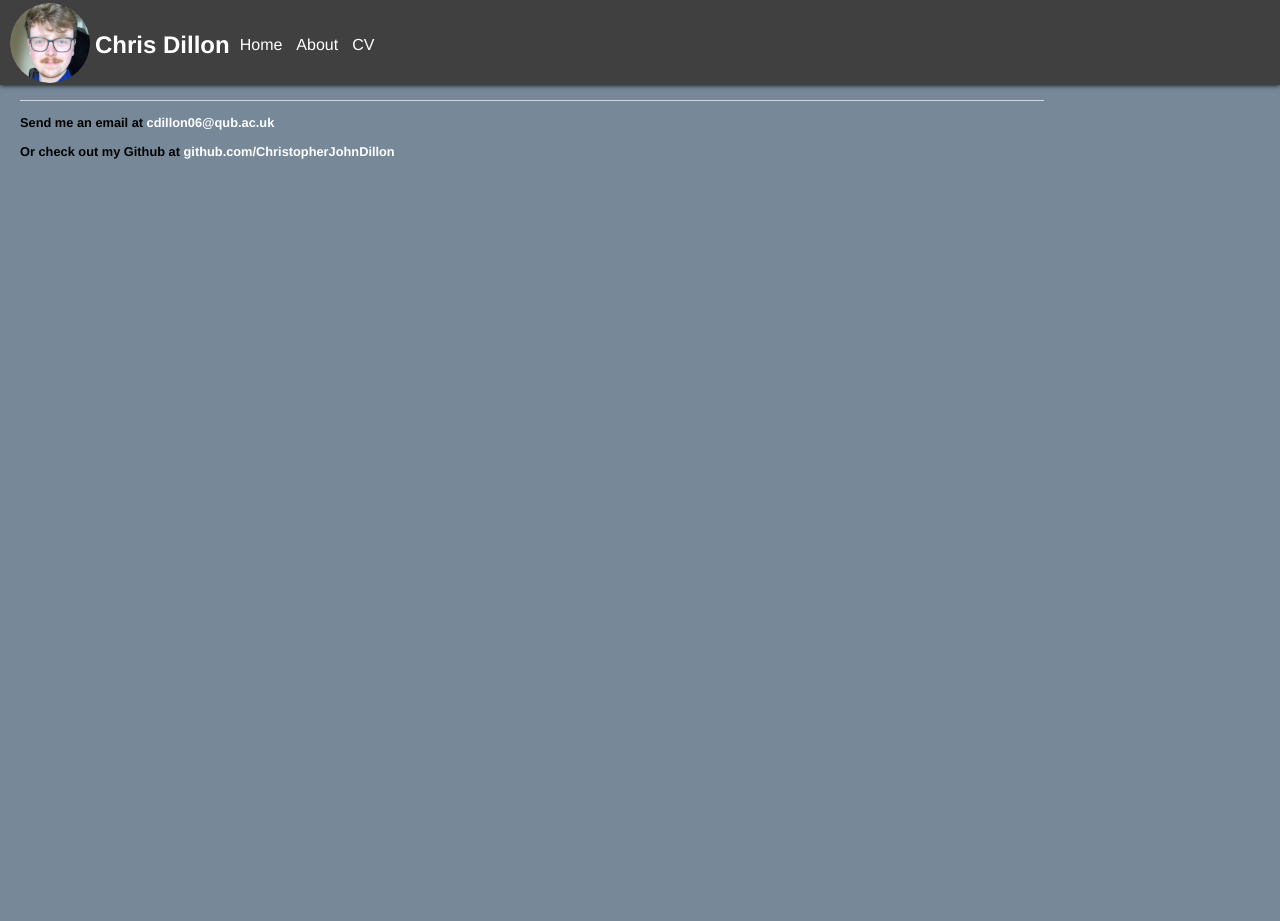
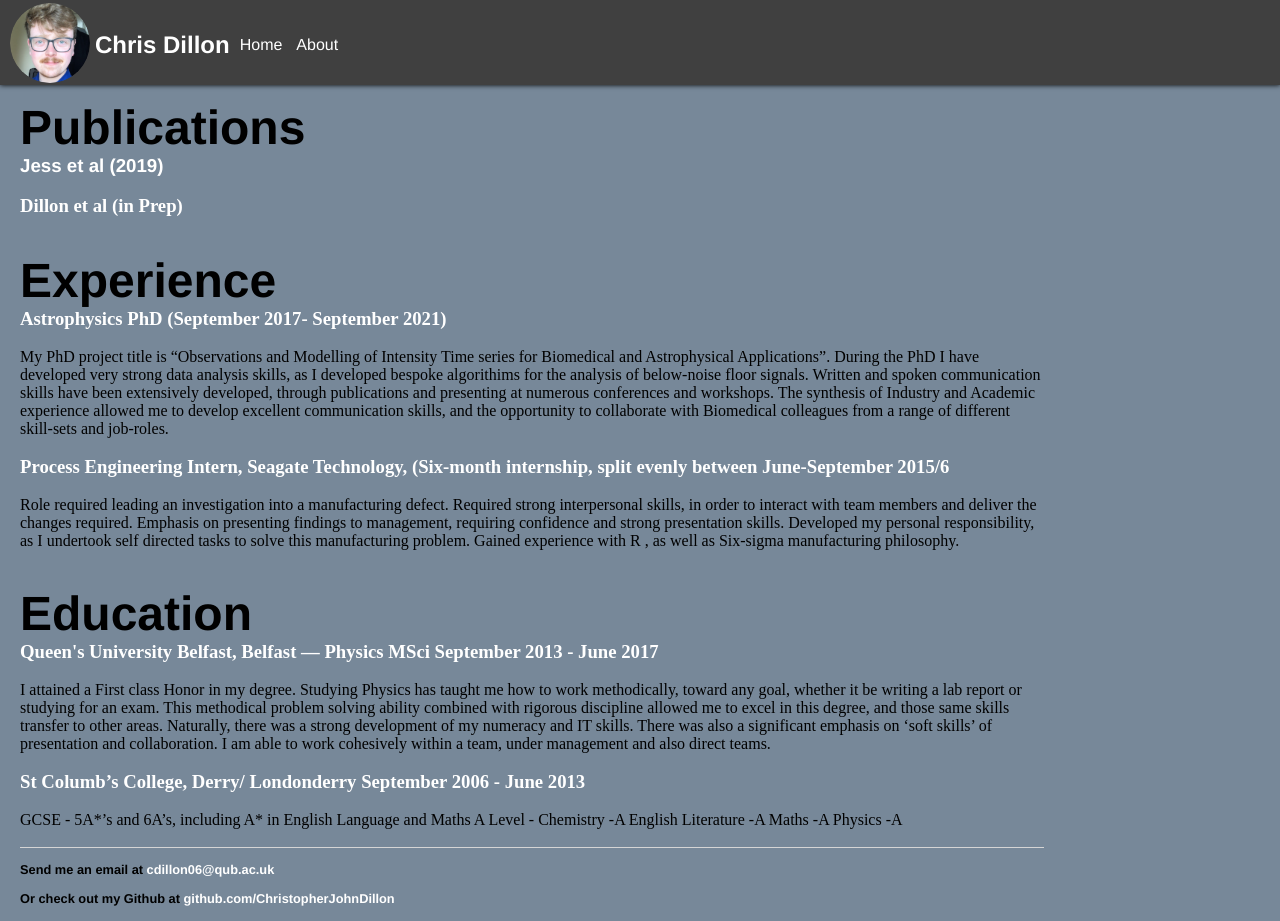
Before and after one commit to ChristopherJohnDillon/ChrisDillon.github.io, a Jekyll site: the page built from index.html, in a window 1280 px wide and 921 px high. Built offline with Jekyll 4.4.1, drawn with Linux system fonts in a browser that asks for light colours.

Commit message:
Updated the Home Page to serve as a Mini CV

```diff
--- a/_layouts/default.html
+++ b/_layouts/default.html
@@ -34,7 +34,7 @@
 
 								<li><a href="{{'/'|absolute_url}}">Home</a></li>
 								<li><a href="{{'/about'|absolute_url}}">About</a></li>
-								<li><a href="{{'/cv'|absolute_url}}">CV</a></li>
+								<!-- <li><a href="{{'/cv'|absolute_url}}">CV</a></li> -->
 								<!-- 	        		<li><a href="/blog">Blog</a></li> -->
 
 
--- a/css/main.css
+++ b/css/main.css
@@ -161,6 +161,11 @@ h1 {
     font-family:'Helvetica', 'Arial', 'Sans-Serif';
 }
 
+h3{
+  color: var(--a-txt-color);
+
+}
+
 /* Default paragraph style */
 p {
     font-size: 1.0em;
--- a/index.html
+++ b/index.html
@@ -5,9 +5,104 @@ title: Christopher Dillon
 
 <div class="blurb">
 
+
+
+
+
+
+<div class="Section">
 <p>
+<h1>Publications</h1>
+<h3>
+<a href="https://arxiv.org/pdf/1812.06978.pdf" >Jess et al (2019)</a>
+</h3>
+<br>
+<h3>
+Dillon et al (in Prep)
+</h3>
+<p>
+</div>
+<br>
+<br>
 
-</p>
+
+
+<div class="Section">
+<p>
+<h1>Experience</h1>
+
+<h3>Astrophysics PhD (September 2017-  September 2021)</h3>
+<br>
+My PhD project title is <q>Observations and Modelling of Intensity Time series for Biomedical
+and Astrophysical Applications</q>. During the PhD I have developed very strong data analysis skills,
+as I developed bespoke algorithims for the analysis of below-noise floor signals. Written and spoken communication
+skills have been extensively developed, through publications and presenting at numerous conferences and workshops.
+The synthesis of Industry and
+Academic experience allowed me to develop excellent communication skills, and the opportunity to collaborate with
+Biomedical colleagues from a range of different skill-sets and job-roles.
+
+  <br>
+  <br>
+</div>
+
+
+<h3>Process Engineering Intern, Seagate Technology, (Six-month internship, split evenly between June-September 2015/6</h3>
+<br>
+Role required leading an investigation into a manufacturing defect.
+Required strong interpersonal skills, in order to interact with team members and deliver the changes required.
+Emphasis on presenting findings to management, requiring confidence and strong presentation skills.
+Developed my personal responsibility, as I undertook self directed tasks to solve this manufacturing problem.
+Gained experience with R , as well as Six-sigma manufacturing philosophy.
+
+ <p>
+</div>
+<br>
+<br>
+
+<div class="Section">
+<p>
+<h1>Education</h1>
+
+
+<h3>Queen's University Belfast, Belfast — Physics MSci
+September 2013 - June 2017 </h3>
+
+<br>
+I attained a First class Honor in my degree. Studying Physics has taught me
+how to work methodically, toward any goal, whether it be writing a lab report or studying
+for an exam. This methodical problem solving ability combined with rigorous discipline allowed me to excel
+ in this degree, and those same skills transfer to other areas. Naturally, there was a strong development of
+ my numeracy and IT skills.
+There was also a significant emphasis on ‘soft skills’ of presentation and collaboration.
+ I am able to work cohesively within a team, under management and also direct teams.
+<br>
+<br>
+
+
+
+<h3>St Columb’s College, Derry/ Londonderry
+September  2006 - June 2013  </h3>
+<br>
+GCSE - 5A*’s and 6A’s, including A* in English Language and Maths
+A Level -
+Chemistry -A English Literature -A Maths -A  Physics -A
+</div>
+
+<br>
+
+
+
+
+<!-- Need to talk about the experience I have i.e.
+Coding
+Data analysis
+Independent research
+Industirial experience - i.e. Seagate and Randox
+Presentation experience -  Delivering technically detailed
+Science knowledge through presentations , challenging etc - speaking at conferences too
+Excelelnt written communucation skills - Authored and co-authored papers, writing about
+Scientific , highly technical topics concisely and clearly for a general audience  !  -->
+
 
 
         </div><!-- /.blurb -->
```
Also changed, not shown: about/index.html (+10 -1 lines).
